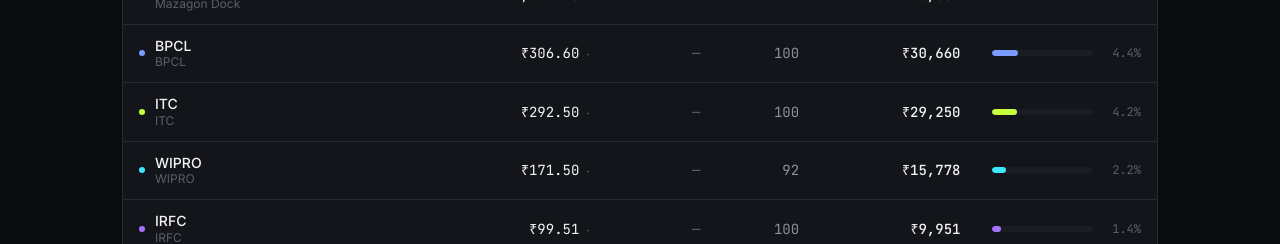
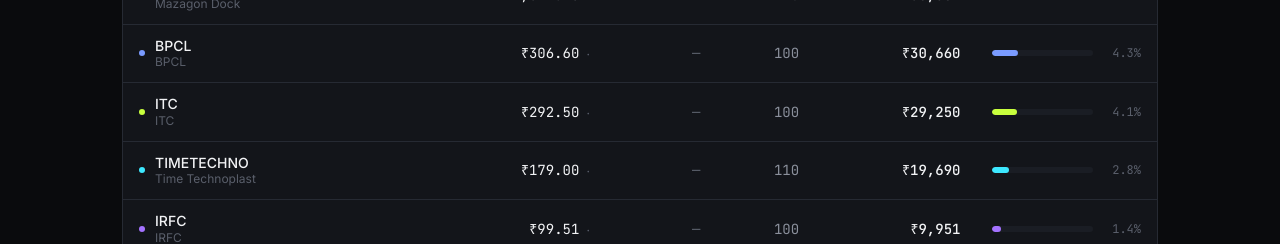
Before and after one commit to cybervenger/ledger, a Next.js app: page / in a window 1280 px wide. Shown: the part 950-1194 px from the top of the page. Built offline with nearby package versions, Linux system fonts and the light colour scheme; no server answers.

Commit message:
Remove WIPRO, add TIMETECHNO 110 shares

```diff
--- a/src/data/holdings.ts
+++ b/src/data/holdings.ts
@@ -31,5 +31,5 @@
   { symbol: "VOGL", name: "Vedanta Oil & Gas (VOGL)", qty: 235, cmpFallback: 32.87 },
   { symbol: "VEDPOWER", name: "Vedanta Power", qty: 235, cmpFallback: 41.03 },
   { symbol: "MAZDOCK", name: "Mazagon Dock", qty: 20, avgCost: 2730.26, cmpFallback: 2541.7 },
-  { symbol: "WIPRO", name: "WIPRO", qty: 92, avgCost: 166, cmpFallback: 171.5 }
+  { symbol: "TIMETECHNO", name: "Time Technoplast", qty: 110, cmpFallback: 179 },
 ];
```
